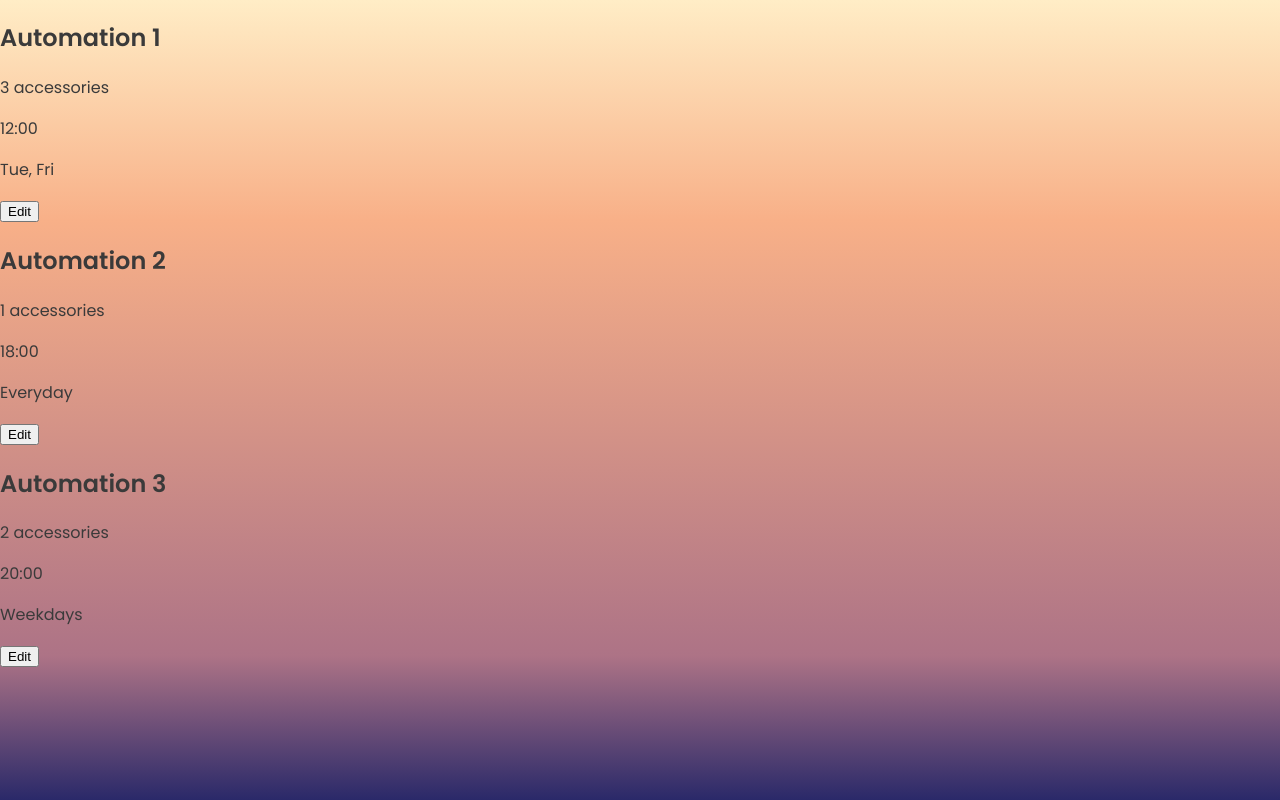
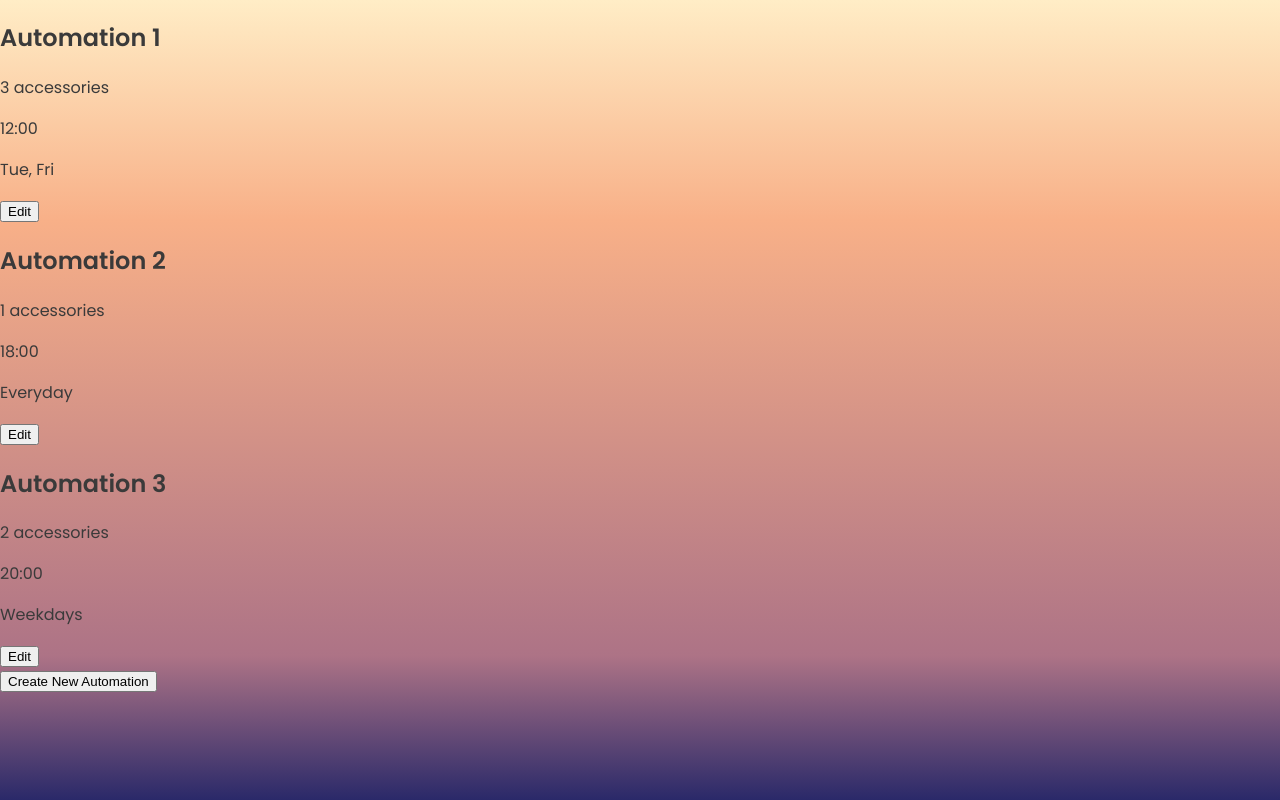
Before and after one commit to KristiinaSa/HomeAutomationSystem, a React (Vite) app in the folder frontend/: page /automations in a window 1280 px wide. Built offline with nearby package versions, Linux system fonts and the light colour scheme.

Commit message:
Added Create New Automation button and confirmed AutomationForm functionality.

```diff
--- a/frontend/src/components/Automations/Automations.jsx
+++ b/frontend/src/components/Automations/Automations.jsx
@@ -1,6 +1,7 @@
 import { useState, useEffect } from "react";
 import { dummyAutomations } from "../../dummyData/dummyAutomations";
 import { AutomationCard } from "./AutomationCard";
+import { Link } from "react-router-dom";
 
 export const Automations = () => {
   const [automations, setAutomations] = useState([]);
@@ -16,6 +17,9 @@ export const Automations = () => {
       {automations.map((automation) => (
         <AutomationCard key={automation.id} automation={automation} />
       ))}
+      <Link to="/automations/new">
+        <button>Create New Automation</button>
+      </Link>
     </div>
   );
 };
```
